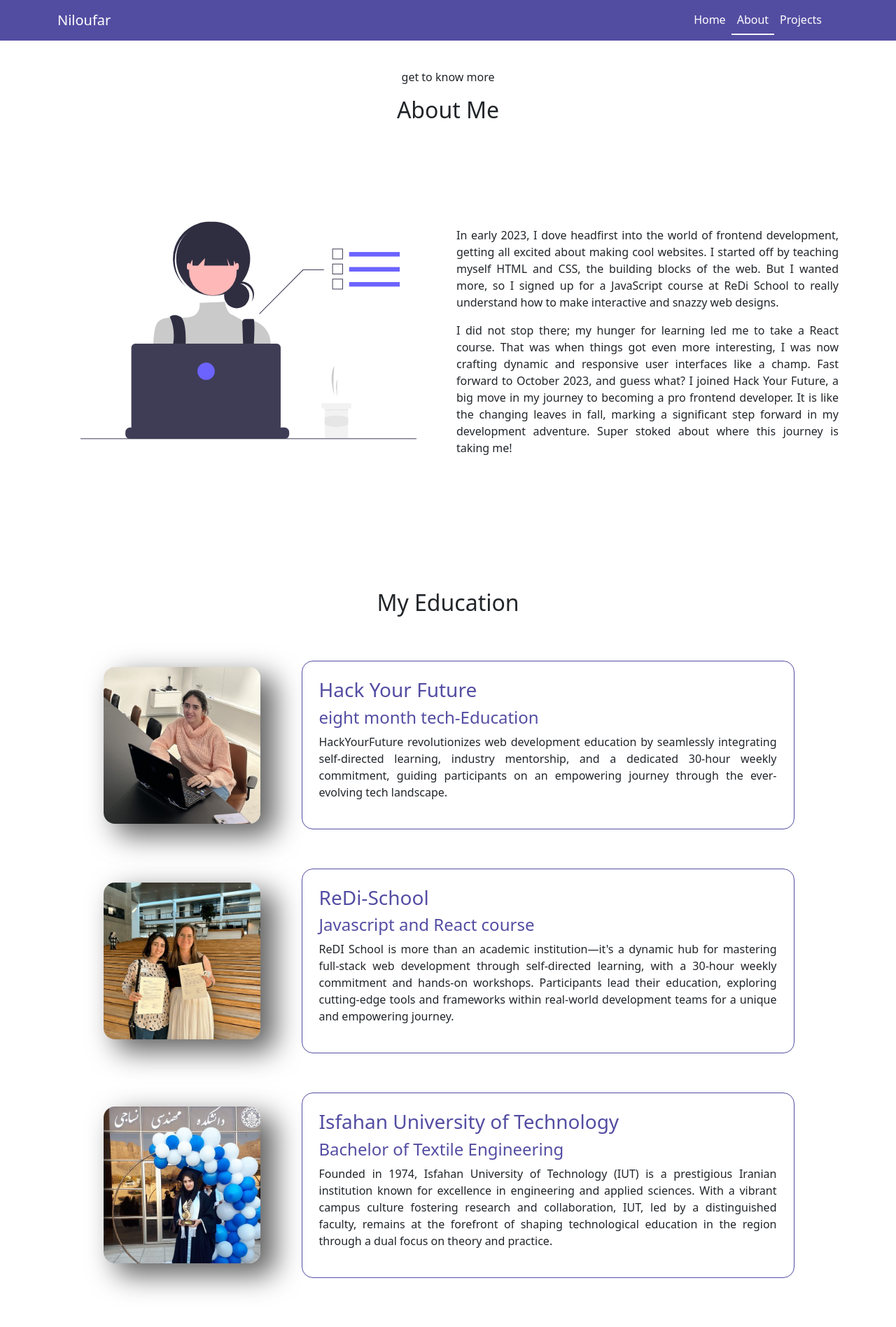
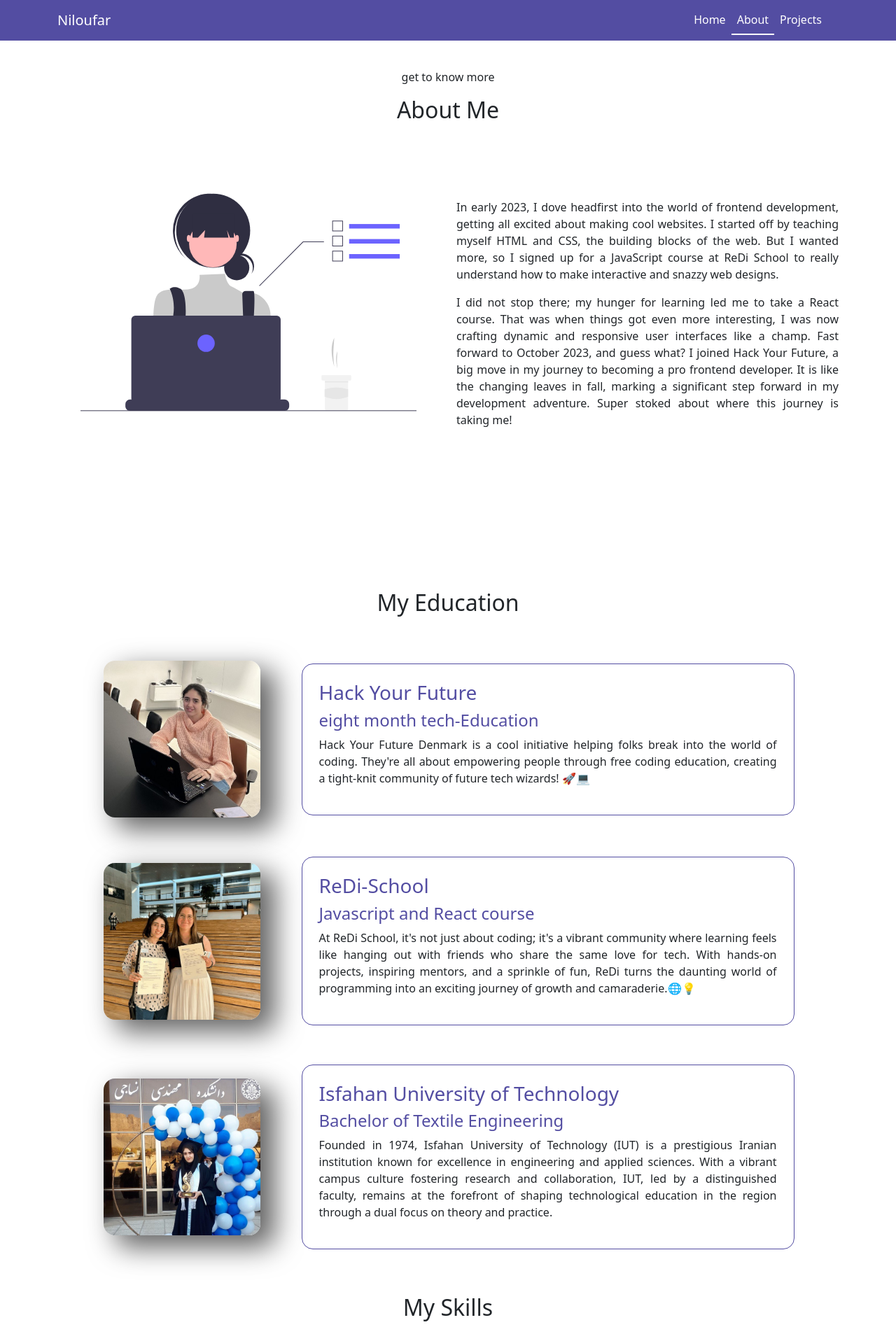
Before and after one commit to Niloufar97/react-portfolio, a React (Vite) app: page /about in a window 1280 px wide. Shown: the whole page at 70% size. Before the commit the page ends 1866 px from the top, so only its background shows below. Built offline with nearby package versions, Linux system fonts and the light colour scheme.

Commit message:
update education description and animate about

```diff
--- a/src/pages/about/About.jsx
+++ b/src/pages/about/About.jsx
@@ -3,8 +3,8 @@
 import heroImg from "../../assets/images/hero.svg";
 import "./about.css";
 import { EducationsInfo } from "./EducationsInfo";
-import { motion } from 'framer-motion';
-import { useInView } from 'react-intersection-observer';
+import { motion } from "framer-motion";
+import { useInView } from "react-intersection-observer";
 
 const rowVariant = {
   initial: { y: -30, opacity: 0 },
@@ -29,7 +29,8 @@
               <h2>About Me</h2>
             </div>
           </Row>
-          <Row className="align-items-center my-5">
+          <motion.div variants={rowVariant} initial="initial" animate="animate">
+            <Row className="align-items-center my-2">
               <Col
                 className="about-img-container d-flex justify-content-center"
                 md={6}
@@ -40,23 +41,25 @@
                 <p className="pt-5">
                   In early 2023, I dove headfirst into the world of frontend
                   development, getting all excited about making cool websites. I
-                started off by teaching myself HTML and CSS, the building blocks
-                of the web. But I wanted more, so I signed up for a JavaScript
-                course at ReDi School to really understand how to make
-                interactive and snazzy web designs.
+                  started off by teaching myself HTML and CSS, the building
+                  blocks of the web. But I wanted more, so I signed up for a
+                  JavaScript course at ReDi School to really understand how to
+                  make interactive and snazzy web designs.
                 </p>
                 <p>
                   I did not stop there; my hunger for learning led me to take a
-                React course. That was when things got even more interesting, I
-                was now crafting dynamic and responsive user interfaces like a
-                champ. Fast forward to October 2023, and guess what? I joined
-                Hack Your Future, a big move in my journey to becoming a pro
-                frontend developer. It is like the changing leaves in fall,
-                marking a significant step forward in my development adventure.
-                Super stoked about where this journey is taking me!
+                  React course. That was when things got even more interesting,
+                  I was now crafting dynamic and responsive user interfaces like
+                  a champ. Fast forward to October 2023, and guess what? I
+                  joined Hack Your Future, a big move in my journey to becoming
+                  a pro frontend developer. It is like the changing leaves in
+                  fall, marking a significant step forward in my development
+                  adventure. Super stoked about where this journey is taking me!
                 </p>
               </Col>
             </Row>
+          </motion.div>
+          {/* education----------------------------------------------------------------------------------------------- */}
         </section>
         <div className="pageTitle my-5">
           <h2>My Education</h2>
@@ -100,7 +103,19 @@
             );
           })}
         </motion.section>
+        <section className="skillbar"></section>
       </Container>
+        {/* skills----------------------------------------------------------------------------------------------- */}
+      <section>
+        <Row className="pt-4">
+          <div className="pageTitle">
+            <h2>My Skills</h2>
+          </div>
+        </Row>
+        <Row>
+
+        </Row>
+      </section>
     </div>
   );
 }
--- a/src/pages/about/EducationsInfo.jsx
+++ b/src/pages/about/EducationsInfo.jsx
@@ -7,7 +7,7 @@
         title: "Hack Your Future",
         img: HYFImg,
         course : "eight month tech-Education",
-        desc: "HackYourFuture revolutionizes web development education by seamlessly integrating self-directed learning, industry mentorship, and a dedicated 30-hour weekly commitment, guiding participants on an empowering journey through the ever-evolving tech landscape.",
+        desc: "Hack Your Future Denmark is a cool initiative helping folks break into the world of coding. They're all about empowering people through free coding education, creating a tight-knit community of future tech wizards! 🚀💻",
         link:'https://www.hackyourfuture.dk/'
     },
     {
@@ -15,7 +15,7 @@
         title: "ReDi-School",
         img: RediImg,
         course: "Javascript and React course",
-        desc: "ReDI School is more than an academic institution—it's a dynamic hub for mastering full-stack web development through self-directed learning, with a 30-hour weekly commitment and hands-on workshops. Participants lead their education, exploring cutting-edge tools and frameworks within real-world development teams for a unique and empowering journey.",
+        desc: "At ReDi School, it's not just about coding; it's a vibrant community where learning feels like hanging out with friends who share the same love for tech. With hands-on projects, inspiring mentors, and a sprinkle of fun, ReDi turns the daunting world of programming into an exciting journey of growth and camaraderie.🌐💡",
         link: 'https://www.redi-school.org/redi-school-aarhus'
     },
     {
```
Lines whose indentation alone changed are shown as unchanged.
